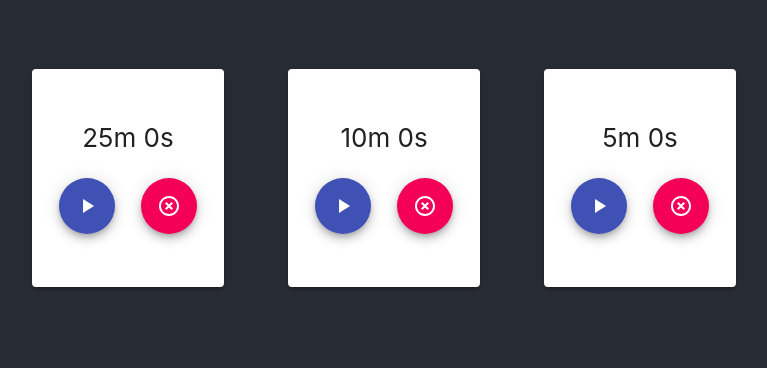
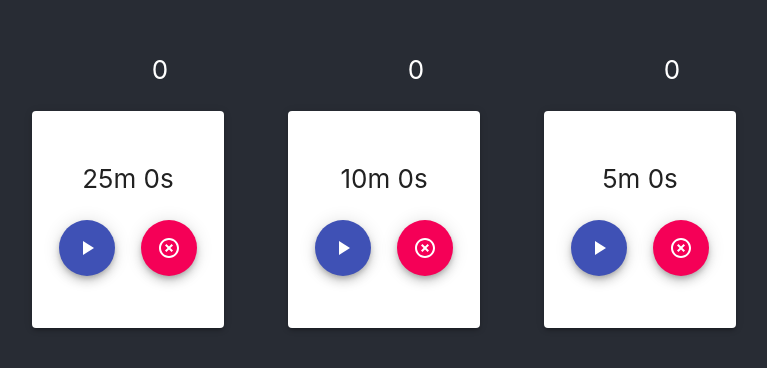
Before and after one commit to henrym2/pomodoro-tracker-react, a React (Create React App) app: page / in a window 1280 px wide. Shown: the part 222-590 px from the top of the page, without its empty margins (224-991 px from the left). Built offline with nearby package versions, Linux system fonts and the light colour scheme; the HTML template or start-up script is replaced by a standard one.

Commit message:
Patched call back and added basic count output

```diff
--- a/src/App.js
+++ b/src/App.js
@@ -10,13 +10,15 @@ const TIMER_TYPES = {
 }
 
 class App extends React.Component {
+
   constructor() {
     super()
     this.state = {
-      workCount:       0,
-      shortBreakCount: 0,
-      longBreakCount:  0
+      work:  0,
+      short: 0,
+      long:  0
     }
+    this.timerTriggered = this.timerTriggered.bind(this)
   }
 
   render() {
@@ -24,9 +26,18 @@ class App extends React.Component {
       <div className="App">
         <div className="App-header">
           <div className="Timer-Row">
-          <Timer time={25} callBack={this.timerTriggered} type={TIMER_TYPES.JOB}></Timer>
-          <Timer time={10} callBack={this.timerTriggered} type={TIMER_TYPES.SHORT}></Timer>
-          <Timer time={5} callBack={this.timerTriggered} type={TIMER_TYPES.LONG}></Timer>
+            <div className="details-row">
+              <p>{this.state.work}</p>
+              <Timer time={25} callBack={this.timerTriggered} type={TIMER_TYPES.JOB}></Timer>
+            </div>
+            <div className="details-row">
+              <p>{this.state.long}</p>
+              <Timer time={10} callBack={this.timerTriggered} type={TIMER_TYPES.LONG}></Timer>
+            </div>
+            <div className="details-row">
+              <p>{this.state.short}</p>
+              <Timer time={5} callBack={this.timerTriggered} type={TIMER_TYPES.SHORT}></Timer>
+            </div>
           </div>
         </div>
       </div>
@@ -34,16 +45,21 @@ class App extends React.Component {
   }
 
   timerTriggered = (timer) => {
-    let { workCount, shortBreakCount, longBreakCount } = this.state
     switch (timer) {
       case TIMER_TYPES.JOB:
-        this.setState({workCount: workCount++})
+        this.setState((prevState, _props) => {
+          return {work: prevState.work+1}
+        })
         break;
       case TIMER_TYPES.SHORT:
-        this.setState({shortBreakCount: shortBreakCount++})
+        this.setState((prevState, _props) => {
+          return {short: prevState.short+1}
+        })
         break
       case TIMER_TYPES.LONG:
-        this.setState({longBreakCount: longBreakCount++})
+        this.setState((prevState, _props) => {
+          return {long: prevState.long+1}
+        })
         break
       default:
         break;
--- a/src/components/timer.js
+++ b/src/components/timer.js
@@ -54,7 +54,7 @@ class Timer extends React.Component {
             });
 
             // Check if we're at zero.
-            if (seconds === 0) {
+            if (seconds < 0) {
                 this.resetTimer()
                 this.alarm()
             }
--- a/src/styles/App.css
+++ b/src/styles/App.css
@@ -18,6 +18,12 @@
 	        animation: bounce-in-top 1.1s both;
 }
 
+.details-row{
+        display: flex;
+        flex-direction: column;
+        align-items: center;
+        justify-content: center;
+}
 
 
 .App-header {
```
